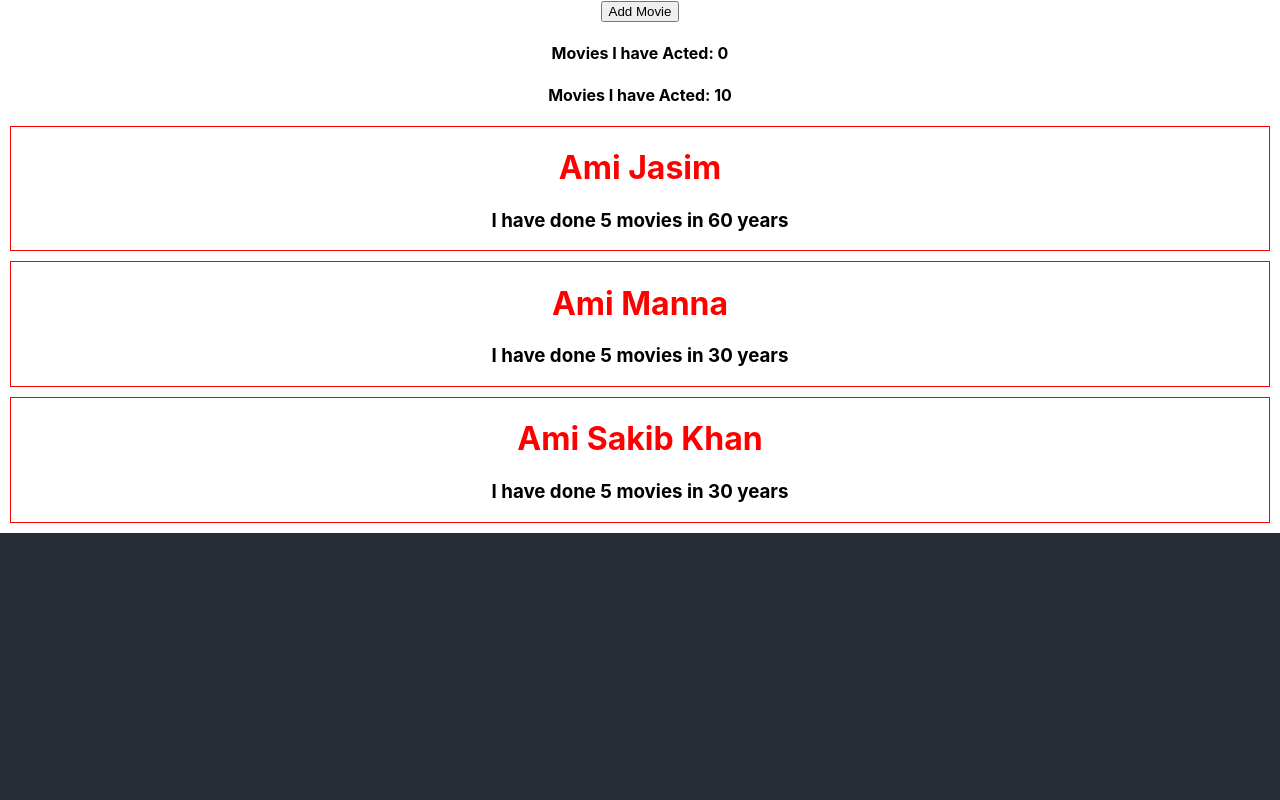
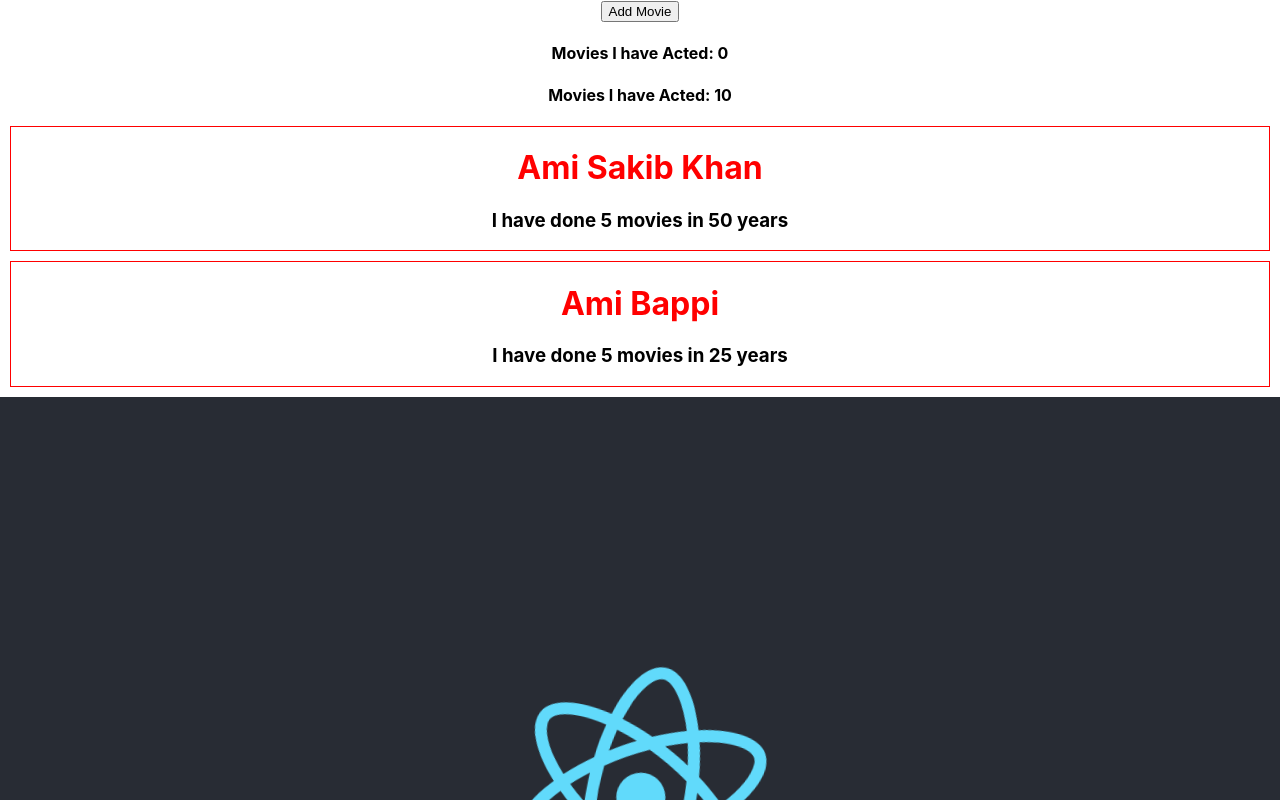
Before and after one commit to Ahsanul-kabir/web-day-48-how-react-works-recap-react-concepts, a React (Create React App) app: page / in a window 1280 px wide. Shown: the top 800 px of the page. Built offline with nearby package versions, Linux system fonts and the light colour scheme.

Commit message:
10. Render multiple component from an array recap added

```diff
--- a/src/App.js
+++ b/src/App.js
@@ -3,15 +3,19 @@ import './App.css';
 import { useState } from 'react';
 
 function App() {
-  const nayoks = ['Sakib Khan', 'Bappi'];
+  // const nayoks = ['Sakib Khan', 'Bappi'];
+  const nayoks = [{ name: 'Sakib Khan', age: 50 }, { name: 'Bappi', age: 25 }];
   return (
     <div className="App">
 
       <MovieCounter></MovieCounter>
+      {
+        nayoks.map(nk => <Nayok name={nk.name} age={nk.age}></Nayok>)
+      }
 
-      <Nayok name="Jasim" age='60'></Nayok>
+      {/* <Nayok name="Jasim" age='60'></Nayok>
       <Nayok name="Manna"></Nayok>
-      <Nayok name={nayoks[0]}></Nayok>
+      <Nayok name={nayoks[0]}></Nayok> */}
 
       <header className="App-header">
         <img src={logo} className="App-logo" alt="logo" />
```
